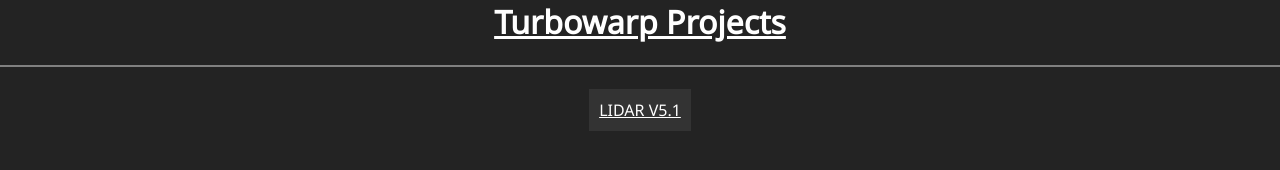
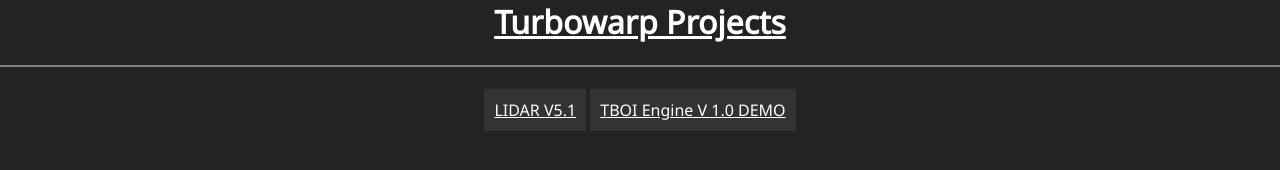
Before and after one commit to IKRDev/ikerdv, a plain HTML site: page turbowarpprojects.html in a window 1280 px wide. Drawn offline with Linux system fonts and the light colour scheme.

Commit message:
Update turbowarpprojects.html

```diff
--- a/turbowarpprojects.html
+++ b/turbowarpprojects.html
@@ -15,6 +15,10 @@
 	<div class="pageCont">
 		<a href="https://ikrdev.github.io/ikerdv/tbprojs/LIDAR%20V5.1.sb3">LIDAR V5.1</a>
 	</div>
+
+	<div class="issac">
+		<a href="=https://ikrdev.github.io/ikerdv/issac.html">TBOI Engine V 1.0 DEMO</a>
+	</div>
 </body>
 
 </html>
```
